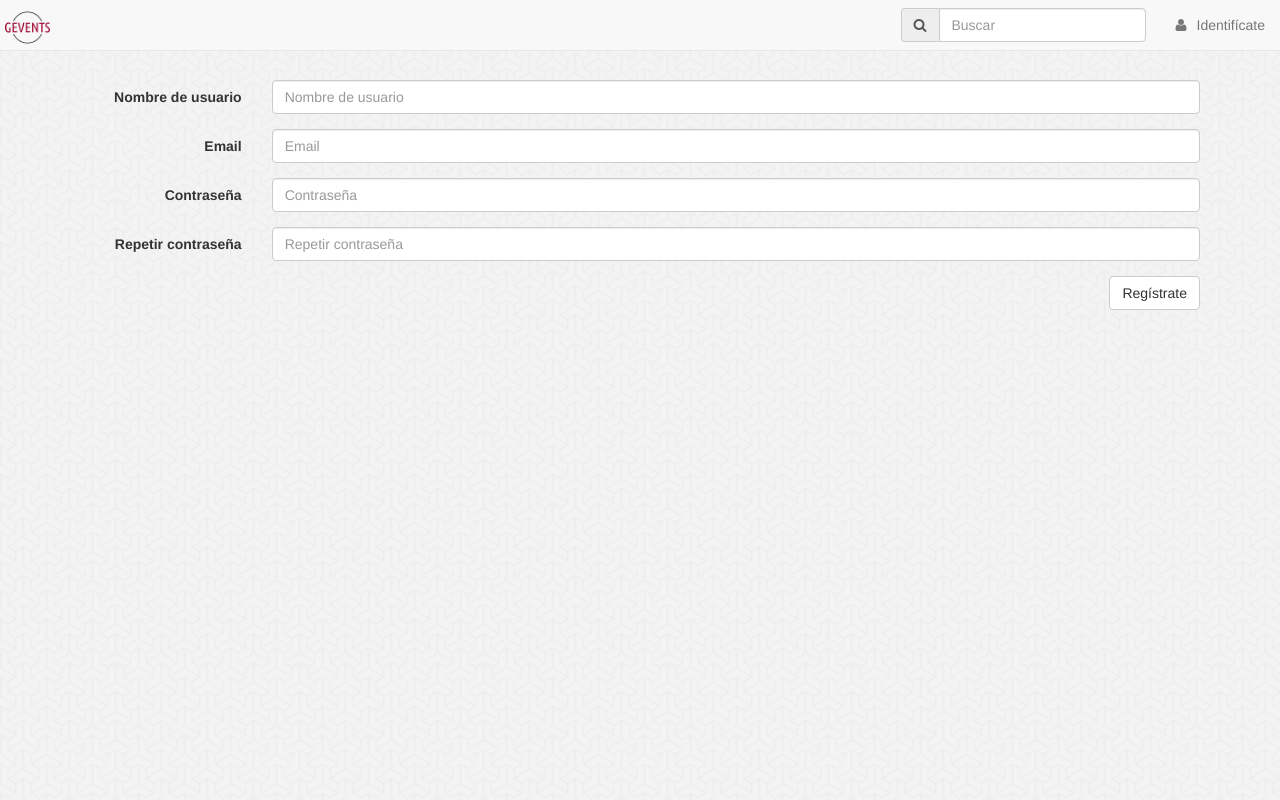
After one commit to fblupi/grado_informatica-MDA, a PHP site: page /registro.php in a window 1280 px wide. The commit adds this page. Run offline with PHP 8.4, Linux system fonts and the light colour scheme.

Commit message:
registro de usuario

```diff
--- /dev/null
+++ b/GEvents/registro.php
@@ -0,0 +1,41 @@
+<?php include 'header.php'; ?>
+<body>
+<section>
+<article>
+	<form class="form-horizontal" method="POST" action="#">
+			<div class="form-group">
+				<label class="col-sm-2 control-label">Nombre de usuario</label>
+				<div class="col-sm-10">
+					<input type="text" class="form-control" id="login" name="login" placeholder="Nombre de usuario">
+				</div>
+			</div>
+		<div class="form-group">
+				<label class="col-sm-2 control-label">Email</label>
+				<div class="col-sm-10">
+					<input type="email" class="form-control" id="correo" name="correo" placeholder="Email">
+				</div>
+			</div>
+			<div class="form-group">
+				<label class="col-sm-2 control-label">Contraseña</label>
+				<div class="col-sm-10">
+					<input type="password" class="form-control" id="pass" name="pass" placeholder="Contraseña">
+				</div>
+			</div>
+		<div class="form-group">
+				<label class="col-sm-2 control-label">Repetir contraseña</label>
+				<div class="col-sm-10">
+					<input type="password" class="form-control" id="pass2" name="pass2" placeholder="Repetir contraseña">
+				</div>
+			</div>
+			<div class="form-group">
+				<div class="col-sm-offset-2 col-sm-10">
+					<button type="submit" class="btn btn-default inicioSesion">Regístrate</button>
+				</div>
+
+			</div>
+		</form>
+</article>
+</section>
+</body>
+
+<?php include 'footer.php'; ?>
```
Also changed, not shown: GEvents/signin.php (+6 -6 lines).
